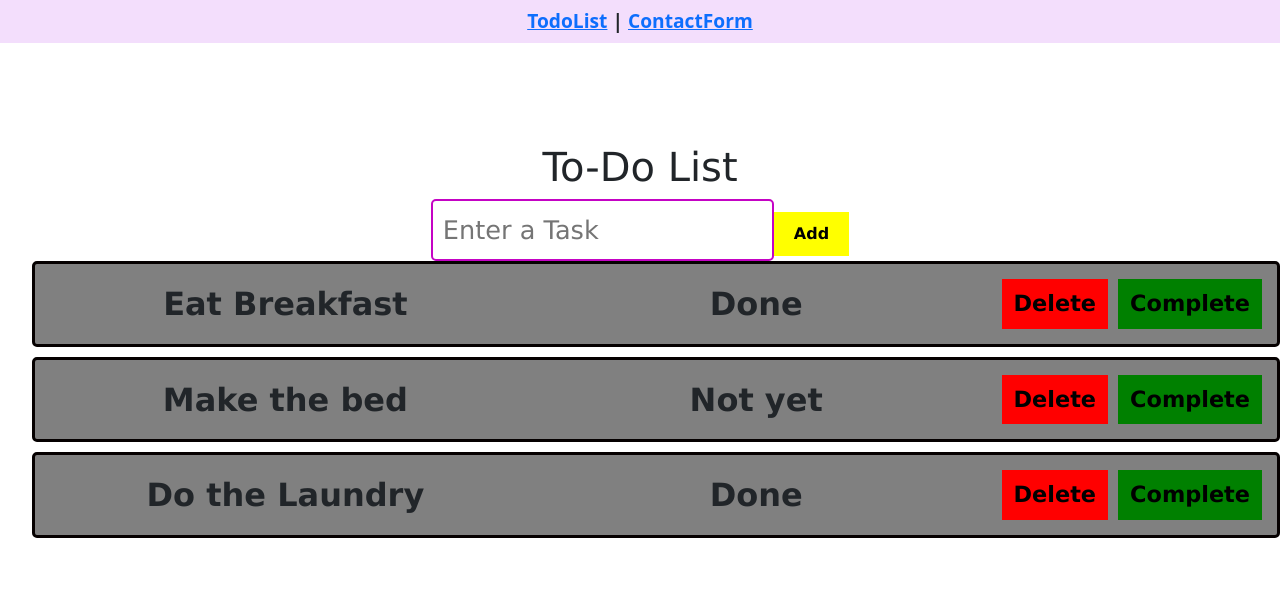
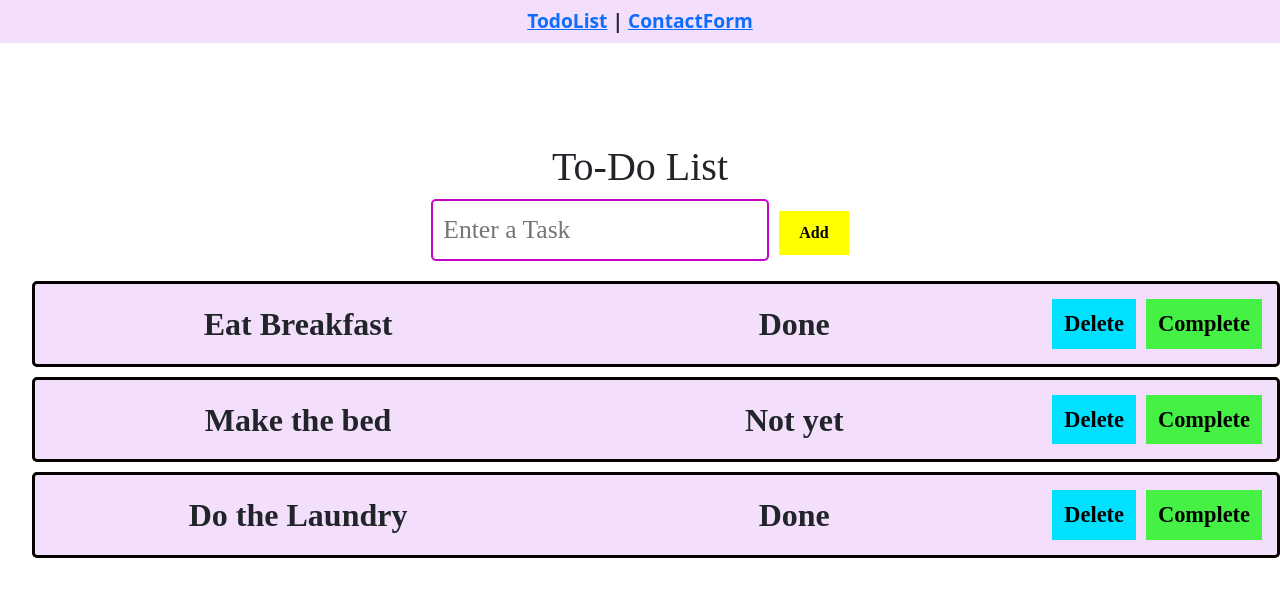
Before and after one commit to Meg7373/Project_3_Task_Management_Web_App, a React (Create React App) app: page /todolist in a window 1280 px wide. Shown: the top 596 px of the page. Built offline with nearby package versions, Linux system fonts and the light colour scheme.

Commit message:
update CSS

```diff
--- a/src/index.css
+++ b/src/index.css
@@ -4,6 +4,7 @@ body {
 
 .to-do-list {
   font-family:'Lucida Sans', 'Lucida Sans Regular', 'Lucida Grande', 'Lucida Sans Unicode', Geneva, Verdana, sans-serif;
+  font-family: cursive;
   text-align: center;
   margin-top: 100px;
 }
@@ -11,6 +12,17 @@ body {
 h1 {
   font-size: 4rem;
   color: black;
+}
+
+.contact {
+  text-align: center;
+  font-family: cursive;
+  font-size: 4rem;
+  color: rgb(124, 67, 148);
+}
+
+.mb-3 {
+  font-family: cursive;
 }
 
 button {
@@ -25,15 +37,16 @@ button {
 }
 
 .add-button {
-  background-color: yellow;
+  background-color: rgb(255, 255, 0);
+  margin-left: 10px;
 }
 
 .delete-button {
-  background-color: red;
+  background-color: rgb(0, 225, 255);
 }
 
 .complete-button {
-  background-color: green;
+  background-color: rgb(70, 241, 70);
 }
 
 .delete-button, .complete-button{
@@ -48,6 +61,7 @@ input[type="text"]{
   border: 2px solid rgb(196, 3, 196);
   border-radius: 5px;
   color: rgb(84, 3, 103);
+  margin-bottom: 20px;
 }
 
 ol{
@@ -58,7 +72,7 @@ li{
   font-size: 2rem;
   font-weight: bold;
   padding: 15px;
-  background-color: gray;
+  background-color: rgb(243, 222, 252);
   margin-bottom: 10px;
   border: 3px solid rgb(5, 0, 0);
   border-radius: 5px;
```
